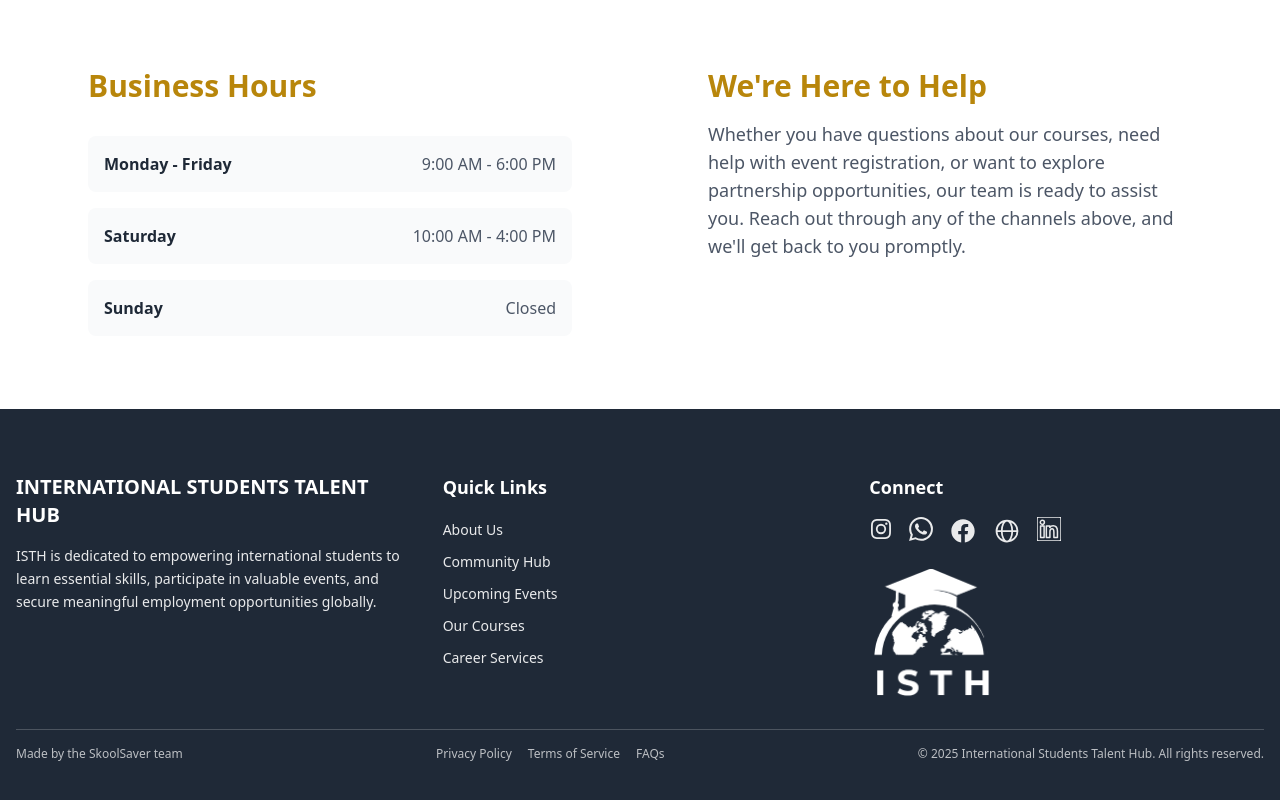
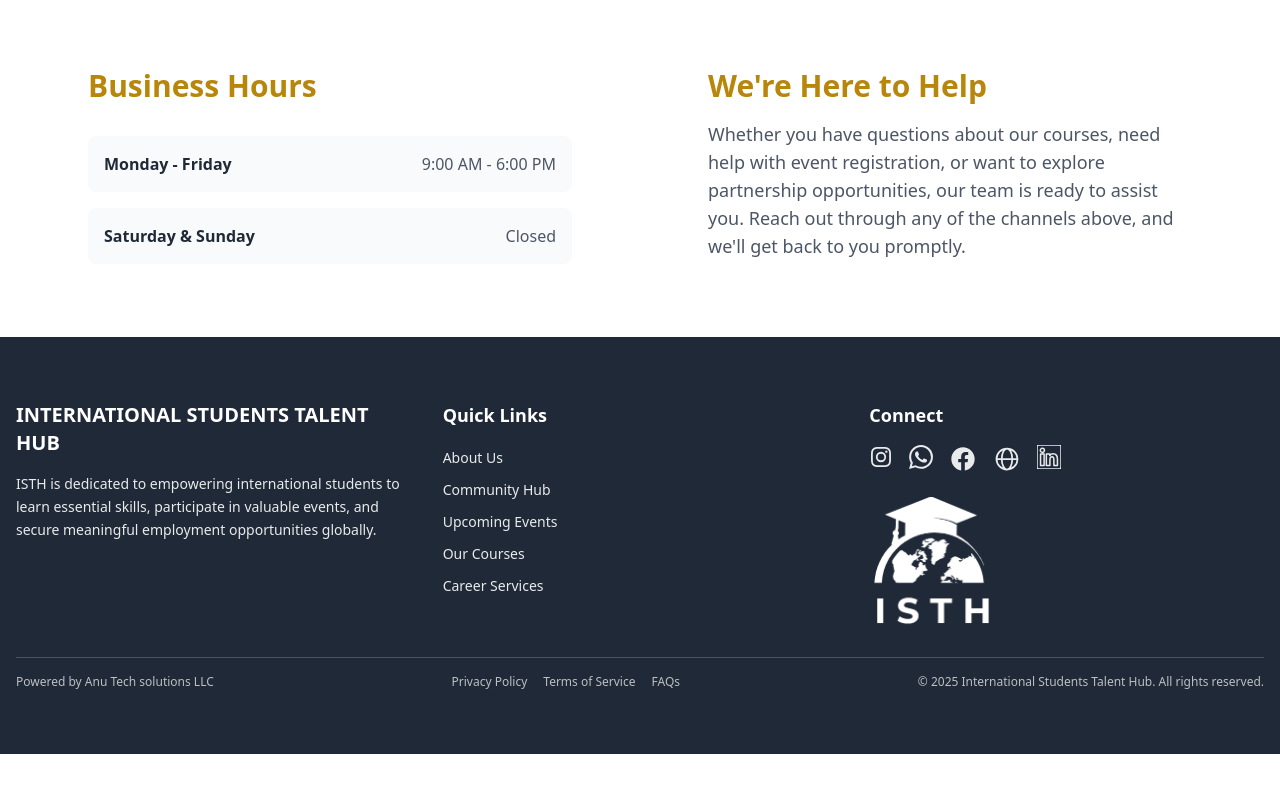
Before and after one commit to SkoolSaver/ISTH-website, a Next.js app: page /pages/contacts in a window 1280 px wide. Shown: the part 894-1694 px from the top of the page. After the commit the page ends 1648 px from the top, so only its background shows below. Built offline with nearby package versions, Linux system fonts and the light colour scheme.

Commit message:
dhanraj-changes

```diff
--- a/app/pages/contacts/components/BusinessHours.tsx
+++ b/app/pages/contacts/components/BusinessHours.tsx
@@ -15,13 +15,7 @@ export default function BusinessHours() {
           </div>
           <div className="flex justify-between items-center p-md rounded-lg bg-gray-50">
             <span className="font-semibold text-sm sm:text-base">
-              Saturday
-            </span>
-            <span className="text-sm sm:text-base text-text-secondary">10:00 AM - 4:00 PM</span>
-          </div>
-          <div className="flex justify-between items-center p-md rounded-lg bg-gray-50">
-            <span className="font-semibold text-sm sm:text-base">
-              Sunday
+              Saturday & Sunday
             </span>
             <span className="text-sm sm:text-base text-text-secondary">Closed</span>
           </div>
--- a/app/pages/courses/components/CoursesTopHero.tsx
+++ b/app/pages/courses/components/CoursesTopHero.tsx
@@ -41,10 +41,6 @@ export default function CoursesTopHero() {
                 className="px-4 sm:px-6 py-2 sm:py-3 rounded-xl bg-accent-dark hover:opacity-90 transition font-semibold shadow-lg text-sm sm:text-base"
               >
                 Explore Courses
-              </button>
-
-              <button className="px-4 sm:px-6 py-2 sm:py-3 rounded-xl border border-white/30 hover:bg-white/10 transition font-semibold text-sm sm:text-base">
-                View Learning Paths
               </button>
             </div>
           </div>
--- a/components/common/layout/Footer.tsx
+++ b/components/common/layout/Footer.tsx
@@ -168,7 +168,7 @@ export default function Footer({ className }: FooterProps) {
 
         {/* Bottom Row - Legal Links */}
         <div className="border-t border-white/20 pt-md flex flex-col md:flex-row justify-between items-center gap-md">
-          <div className="text-white/70 text-xs">Made by the SkoolSaver team</div>
+          <div className="text-white/70 text-xs">Powered by Anu Tech solutions LLC</div>
           <div className="flex gap-md">
             {legalLinks.map(link => (
               <Link
```
